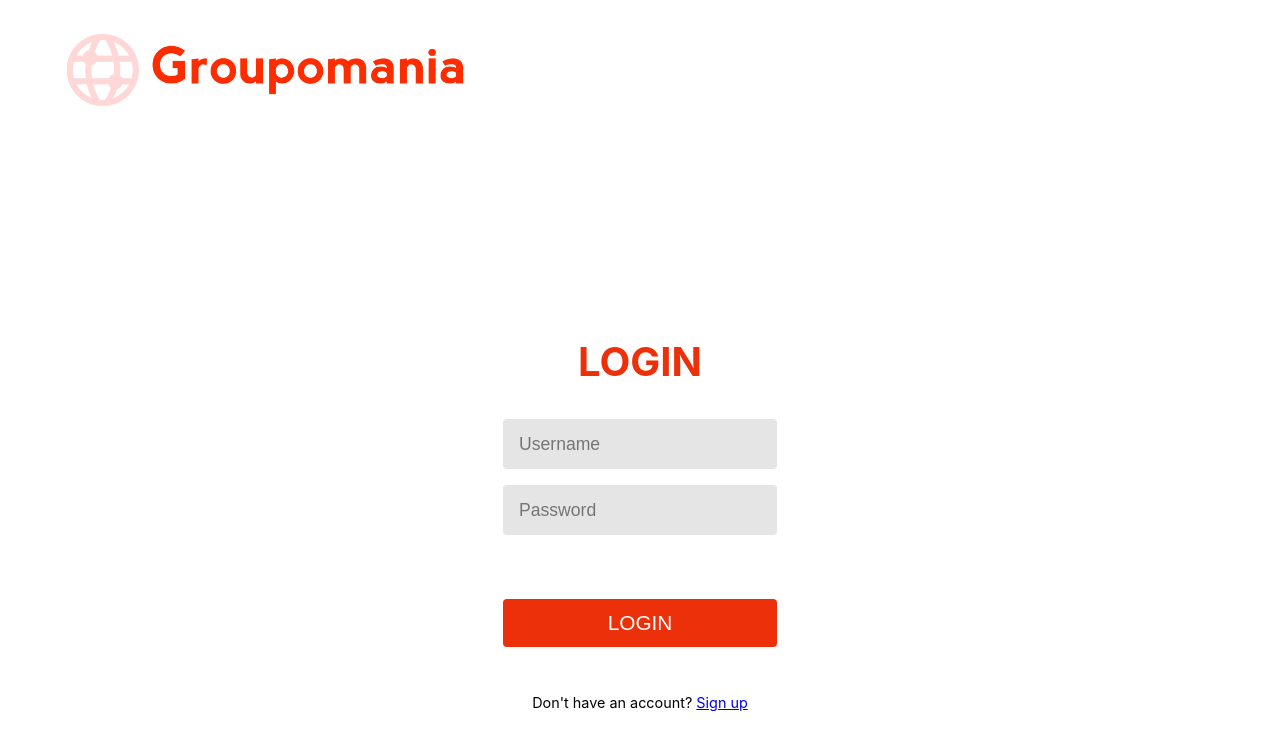
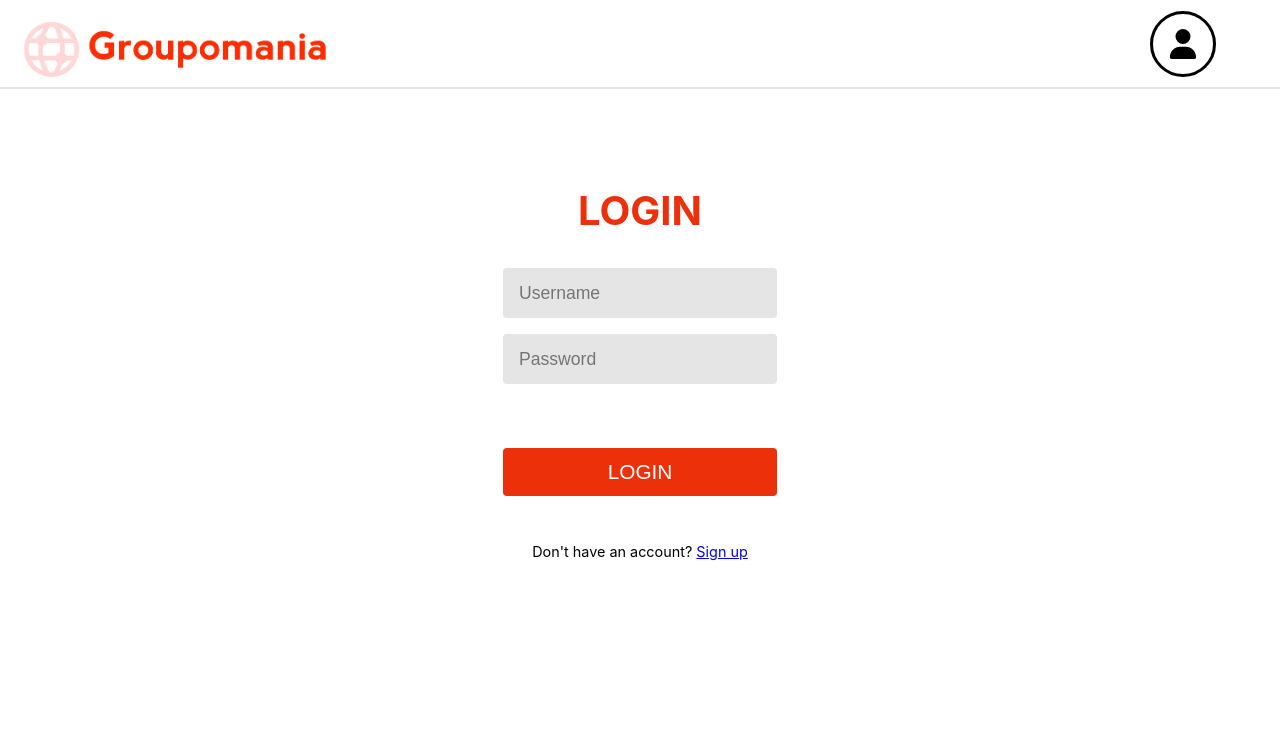
Before and after one commit to joshuawhite389/OC_P7_Build_Full_Stack_Solution, a React (Create React App) app: page / in a window 1280 px wide. Shown: the top 750 px of the page. Built offline with nearby package versions, Linux system fonts and the light colour scheme.

Commit message:
added header component with account icon

```diff
--- a/package.json
+++ b/package.json
@@ -3,6 +3,11 @@
   "version": "0.1.0",
   "private": true,
   "dependencies": {
+    "@fortawesome/fontawesome-svg-core": "^6.6.0",
+    "@fortawesome/free-brands-svg-icons": "^6.6.0",
+    "@fortawesome/free-regular-svg-icons": "^6.6.0",
+    "@fortawesome/free-solid-svg-icons": "^6.6.0",
+    "@fortawesome/react-fontawesome": "^0.2.2",
     "@testing-library/jest-dom": "^5.17.0",
     "@testing-library/react": "^13.4.0",
     "@testing-library/user-event": "^13.5.0",
--- a/src/App.jsx
+++ b/src/App.jsx
@@ -2,9 +2,10 @@ import React, { useState } from 'react';
 import { Link } from 'react-router-dom';
 import Login from './components/Login';
 import Signup from './components/SignUp';
-import logo from './assets/Groupomania_Logos/icon-left-font.png';
 import './styles/App.css';
 import useToken from './useToken';
+import Home from './components/Home';
+import Header from './components/Header';
 
 
 
@@ -15,7 +16,7 @@ const App = () => {
 
   return (
     <>
-      <img src={logo} alt="Groupomania logo" className="logo" />
+      <Header />
       <div className="inputContainer">
         {!token ? (
           view === 'login' ? (
@@ -28,7 +29,7 @@ const App = () => {
             </>
           )
         ) : (
-          <h2>The App</h2>
+          <Home />
         )}
       </div>
     </>
--- /dev/null
+++ b/src/components/Header.jsx
@@ -0,0 +1,16 @@
+import logo from '../assets/Groupomania_Logos/icon-left-font-cropped.png';
+import '../styles/Header.css';
+import { FontAwesomeIcon } from '@fortawesome/react-fontawesome';
+import { faUser } from '@fortawesome/free-solid-svg-icons';
+const Header = () => {
+  return (
+    <div className="logoContainer">
+      <img src={logo} alt="Groupomania logo" className="logo" />
+      <div className='profileIconContainer'>
+        <FontAwesomeIcon className="profileIcon" icon={faUser} />
+      </div>
+    </div>
+  );
+};
+
+export default Header;
--- /dev/null
+++ b/src/components/Home.jsx
@@ -0,0 +1,7 @@
+
+
+const Home = () => {
+  return <div>Home</div>;
+};
+
+export default Home;
--- a/src/index.js
+++ b/src/index.js
@@ -1,10 +1,7 @@
 import React from 'react';
 import ReactDOM from 'react-dom/client';
 import './index.css';
-import Home from './pages/Home';
 import { Route, BrowserRouter, Routes } from 'react-router-dom';
-import Login from './components/Login';
-import SignUp from './components/SignUp';
 import App from './App';
 
 const root = ReactDOM.createRoot(document.getElementById('root'));
@@ -13,7 +10,6 @@ root.render(
     <BrowserRouter>
       <Routes>
         <Route path="/" element={<App />} />
-        <Route path="/home" element={<Home />} />
       </Routes>
     </BrowserRouter>
   </React.StrictMode>
--- a/src/pages/Home.jsx
+++ /dev/null
@@ -1,16 +0,0 @@
-import { Link } from 'react-router-dom';
-import logo from '../assets/Groupomania_Logos/icon.svg';
-import '../styles/Home.css';
-
-function App() {
-
-  return (
-    <div className="App">
-      <header className="App-header">
-        <Link to="/">Go To Login</Link>
-      </header>
-    </div>
-  );
-}
-
-export default App;
--- a/src/styles/App.css
+++ b/src/styles/App.css
@@ -1,8 +1,4 @@
-.logo {
-    position: relative;
-    width: 500px;
-    bottom: 180px;
-}
+
 
 .inputContainer {
   display: flex;
--- /dev/null
+++ b/src/styles/Header.css
@@ -0,0 +1,34 @@
+.logoContainer {
+  border-bottom: 2px solid #e5e5e5;
+  display: flex;
+  align-items: center;
+  justify-content: space-between;
+}
+
+.logo {
+  padding-top: 1rem;
+  padding-left: 1rem;
+  width: 100%;
+  width: 25%;
+}
+
+.profileIconContainer {
+  border: 3px solid black;
+  padding: 15px;
+  display: flex;
+  justify-content: center;
+  align-items: center;
+  margin-right: 4rem;
+  border-radius: 50%;
+  cursor: pointer;
+  transition: background-color 0.2s ease;
+}
+
+.profileIconContainer:hover {
+  background-color: #ec300ab0;
+}
+
+.profileIcon {
+  height: 30px;
+  width: 30px;
+}
--- a/src/styles/Login.css
+++ b/src/styles/Login.css
@@ -1,8 +1,9 @@
 .inputForm {
   display: flex;
   flex-direction: column;
-  position: relative;
-  bottom: 200px;
+  margin-top: 4rem;
+  /* position: relative; */
+  /* bottom: 200px; */
 }
 
 #loginHeading {
```
Also changed, not shown: src/components/Post.jsx (added, +8 -0 lines), src/assets/Groupomania_Logos/icon-left-font-cropped.png (added), 1 other file (tests, documents, lock files or other folders).
